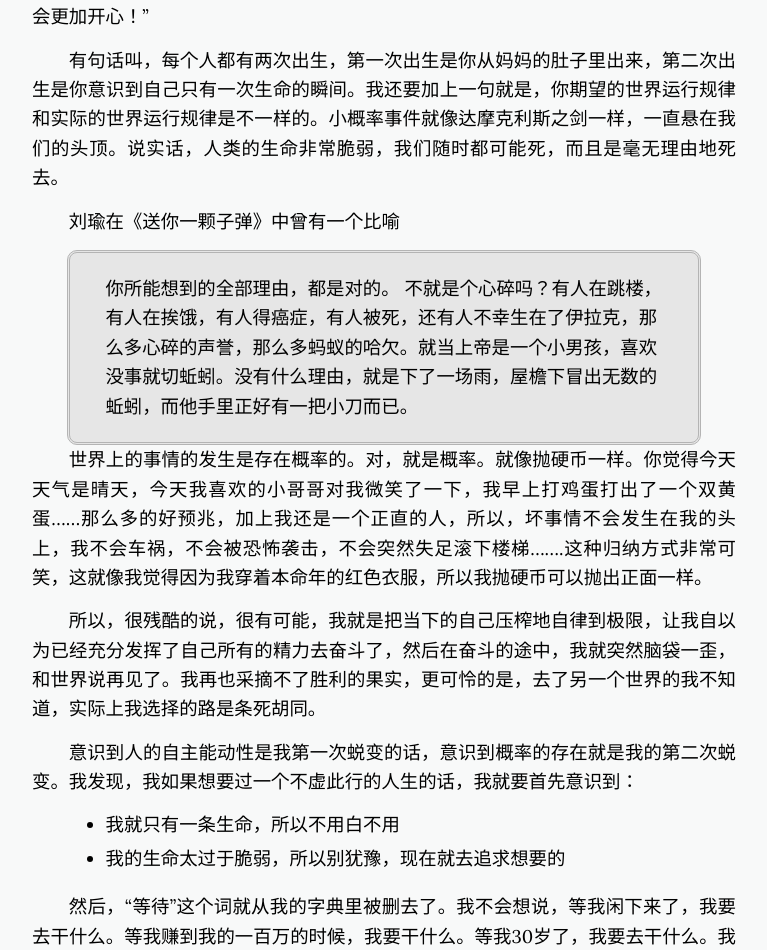
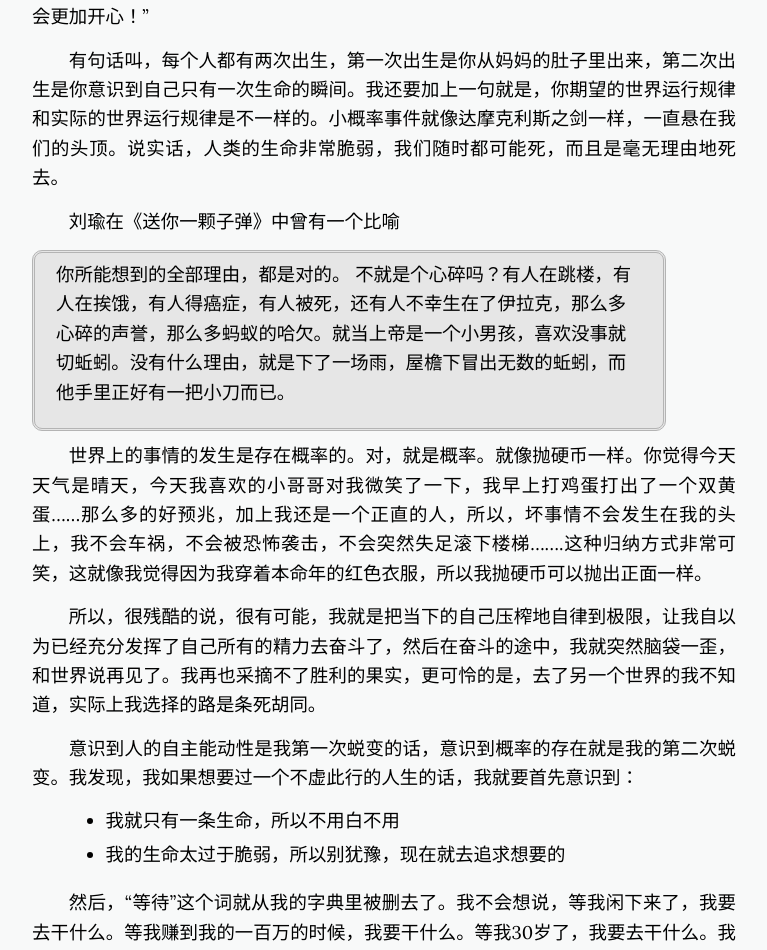
Before and after one commit to yilun1017/yilun1017.github.io, a Jekyll site: the page built from _posts/2018-10-29-I-want-it-now.markdown, in a window 1280 px wide. Shown: the part 1373-2323 px from the top of the page, without its empty margins (256-1023 px from the left). Built offline with Jekyll 4.4.1, drawn with Linux system fonts in a browser that asks for light colours; nearby versions of some CDN libraries.

Commit message:
角色扮演

```diff
--- a/_posts/2018-12-10-negative-affirmation.markdown
+++ b/_posts/2018-12-10-negative-affirmation.markdown
@@ -8,7 +8,7 @@ description:
 image: https://picsum.photos/2000/1200?image=177
 image-sm: https://picsum.photos/500/300?image=177
 ---
-我感到每次生活停滞的时候，都会自觉地去思考长期计划和人生问题。每一次的心情不好都会转化成与自己对话的过程。最近我大概浑浑噩噩了一阵子，又清醒过一阵子，这种交替大概持续了半个月了。在这个阶段，我又再次检验了一个原则：
+我感到每次生活停滞的时候，都会自觉地去思考长期计划和人生问题。每一次的心情不好都会转化成与自己对话的过程。最近我大概浑浑噩噩了一阵子，又清醒过一阵子，这种交替大概持续了半个月了。在这个阶段，我又再次<!--break-->检验了一个原则：
 
 <ul>
   <li>我并不特别</li>
--- a/_sass/_components.scss
+++ b/_sass/_components.scss
@@ -491,8 +491,9 @@
   background:rgb(230,230,230);
   border-radius:10px;
   width:90%;
-  margin:auto;
-  padding:3% 5% 3% 5%;
+  margin-top: 10px;
+  margin-bottom: 10px;
+  padding:1% 3% 3% 3%;
 }
 
 
```
